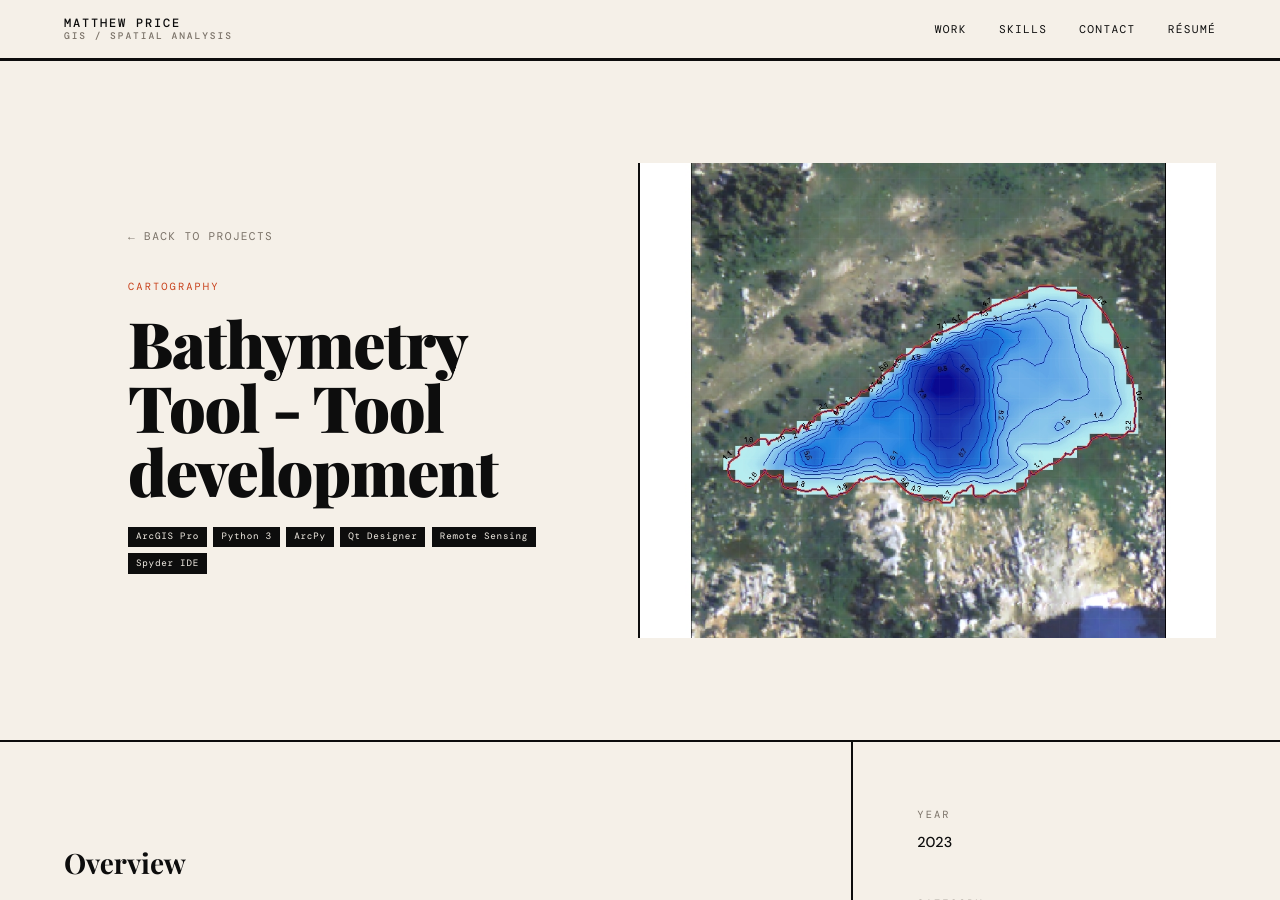
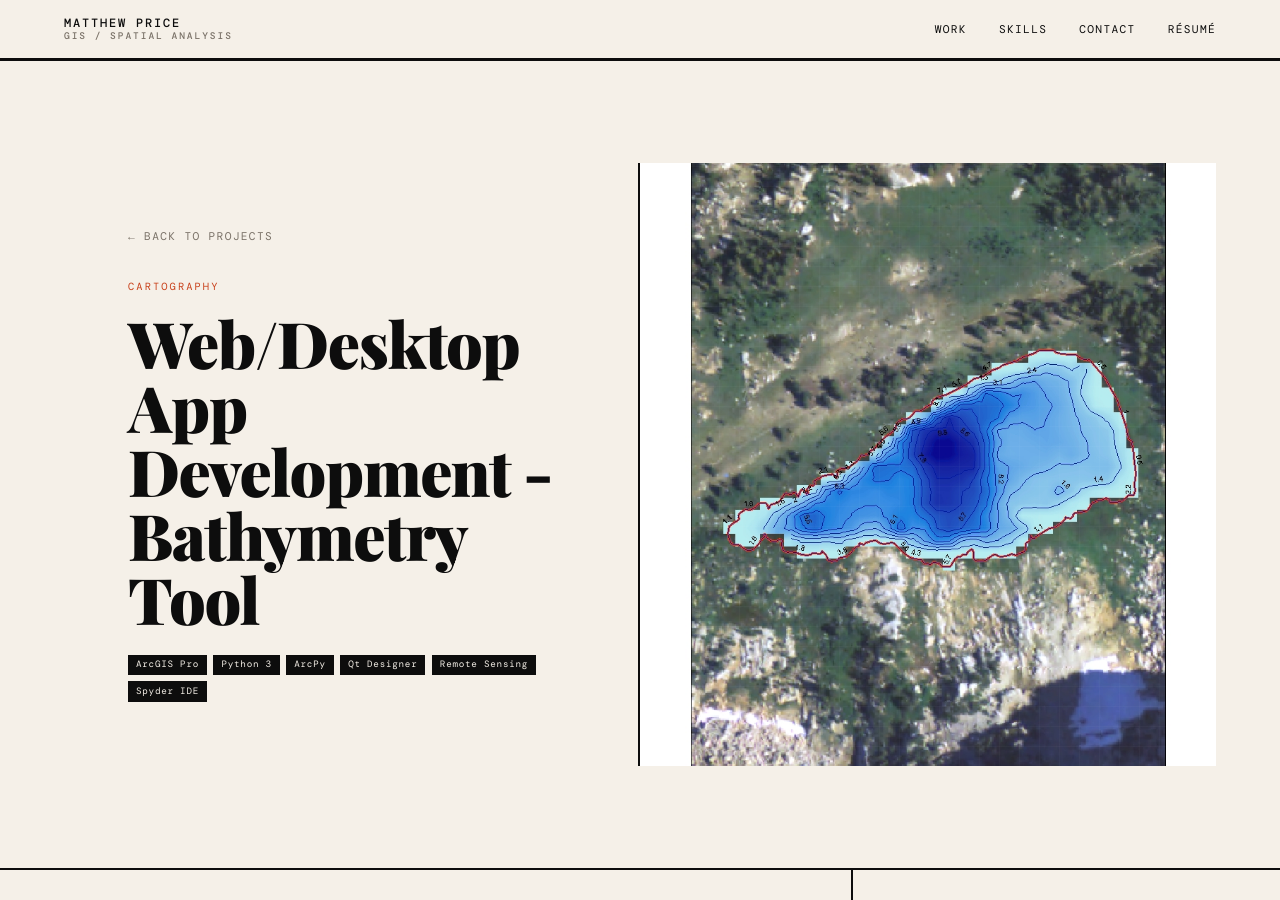
Before and after one commit to MPrice650/MPrice650.github.io, a Jekyll site: the page built from _projects/Bathymetry Tool - Tool development.md, in a window 1280 px wide and 900 px high. Built offline with Jekyll 4.4.1, drawn with Linux system fonts in a browser that asks for light colours; some web fonts are replaced.

Commit message:
Update Bathymetry Tool - Tool development.md

```diff
--- a/_projects/Bathymetry Tool - Tool development.md
+++ b/_projects/Bathymetry Tool - Tool development.md
@@ -1,5 +1,5 @@
 ---
-title: "Bathymetry Tool - Tool development"
+title: "Web/Desktop App Development - Bathymetry Tool"
 summary: "A 48-page print atlas documenting watershed boundaries, flow accumulation, and land cover for the Pacific Coast hydrological region."
 category: Cartography
 thumb_class: carto
```
